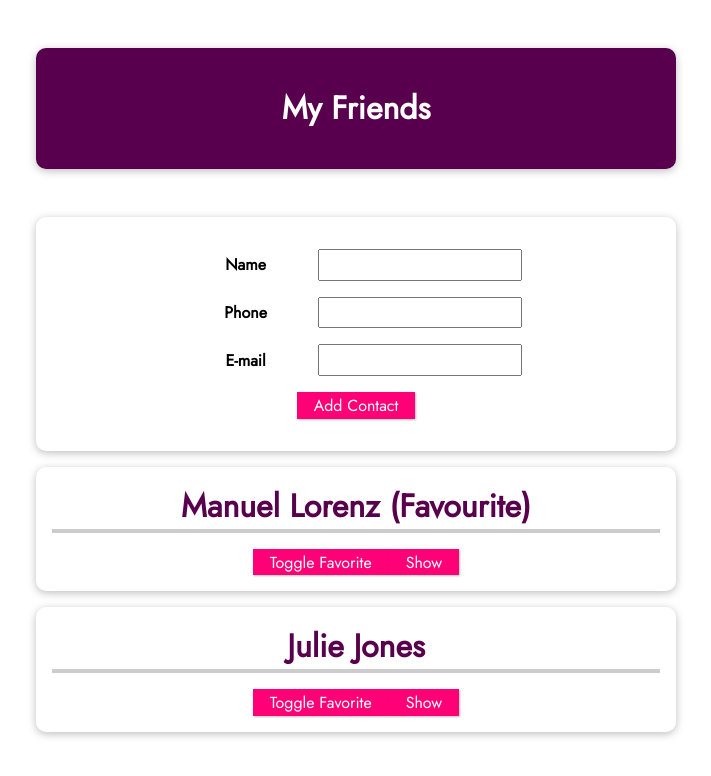
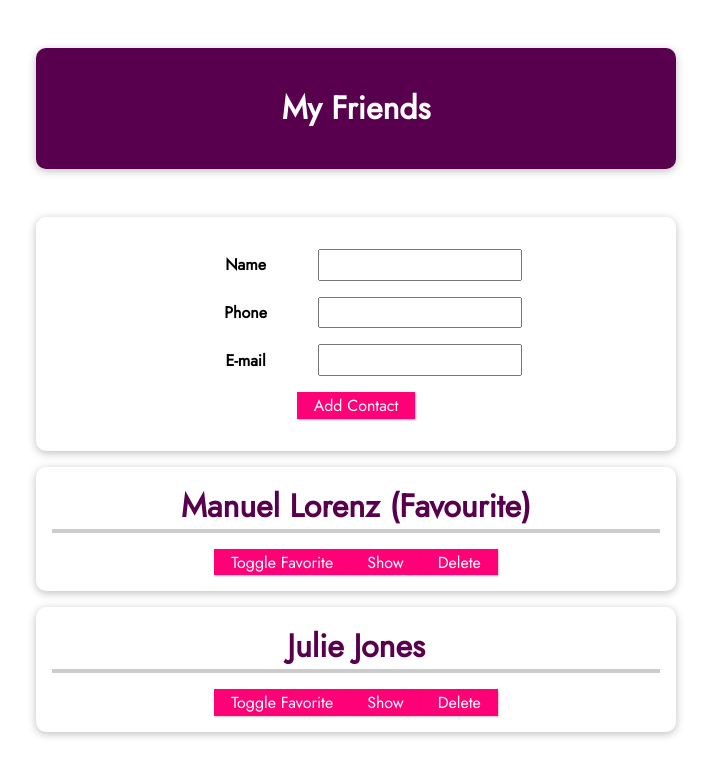
Before and after one commit to vivek9142/VueFirstApp, a Vue app: page / in a window 1280 px wide. Shown: the top 776 px of the page, without its empty margins (284-995 px from the left). Built offline with nearby package versions, Linux system fonts and the light colour scheme.

Commit message:
added deleting friend contact

```diff
--- a/src/App.vue
+++ b/src/App.vue
@@ -12,7 +12,8 @@
         :phone-number= "friend.phone"
         :email-address= "friend.email"
         :is-favourite="friend.isFavourite"
-        @toggle-favourite="toggleFavouriteStatus"></friend-contact>
+        @toggle-favourite="toggleFavouriteStatus"
+        @delete="deleteContact"></friend-contact>
     </ul>
     </div>
 </template>
@@ -55,6 +56,9 @@ export default {
 
         this.friends.push(newFriendcontact);
 
+      },
+      deleteContact(friendId){
+        this.friends = this.friends.filter(friend => friend.id !== friendId)
       }
     }
 }
--- a/src/components/FriendContact.vue
+++ b/src/components/FriendContact.vue
@@ -7,6 +7,10 @@
             <li><strong>Phone:</strong> {{phoneNumber}}</li>
             <li><strong>Email:</strong> {{emailAddress}}</li>
           </ul>
+          <!--  of course, you can also not use a separate method like this,
+            though you absolutely can do it, nothing wrong with it. But you can also not do
+            that and instead go to your template and just call emit in here, like this -->
+          <button @click="$emit('delete',id)">Delete</button>
     </li>
 </template>
 
@@ -23,7 +27,7 @@ export default {
             default:false,
         }
     },
-    emits:['toggle-favourite'],
+    emits:['toggle-favourite','delete'],
     // emits:{
     //     'toggle-favourite':function(id){
     //         if(id)  return true;
@@ -44,7 +48,10 @@ export default {
     },
     toggleFav(){
         this.$emit('toggle-favourite',this.id);
-    }
+    },
+    // deleteFriend(){
+    //     this.$emit('toggle')
+    // }
     }
 }
 </script>
```
